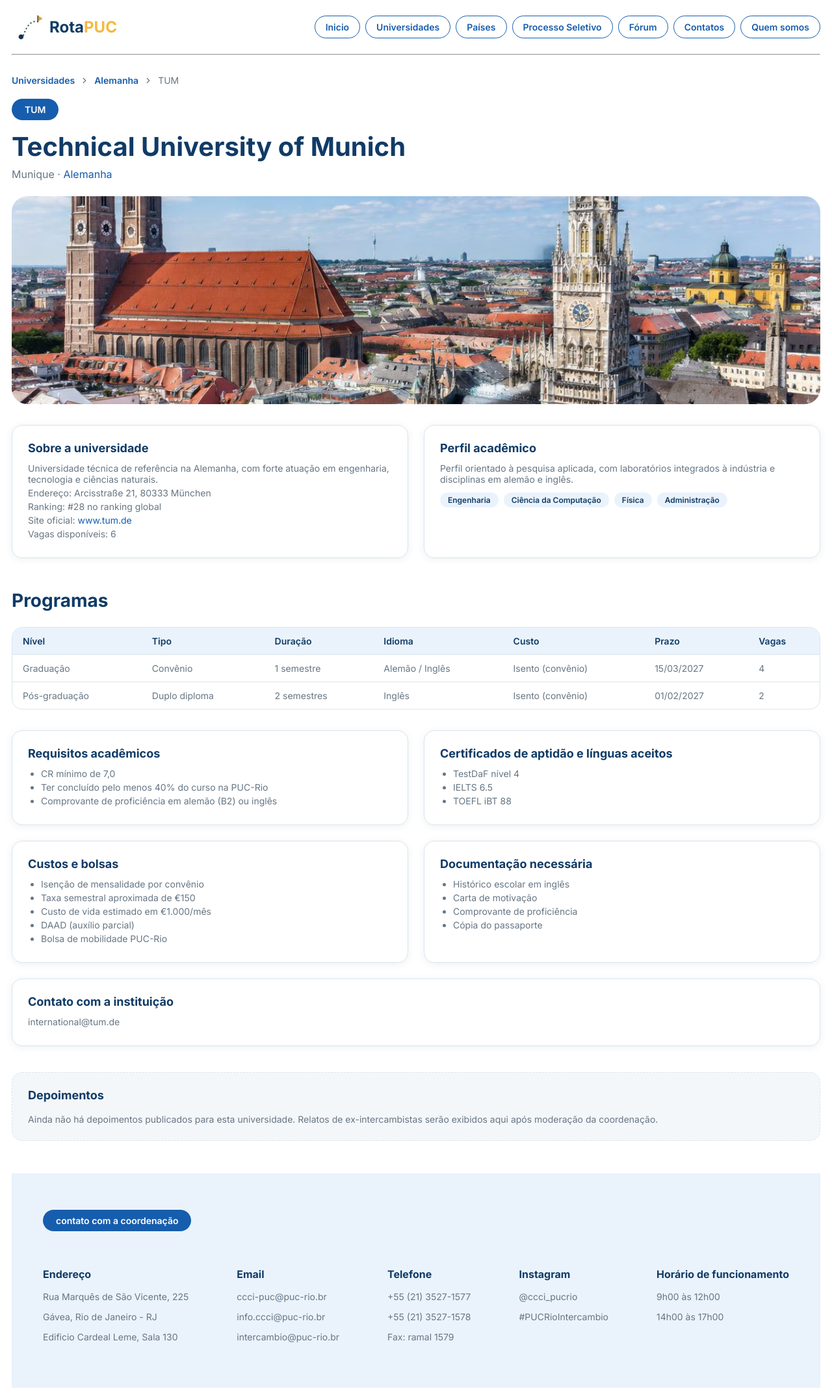
After one commit to StarksPedro/ENG4021-REPO-2-TIME-02, a Django app: page /universidade/ in a window 1280 px wide. The commit adds this page. Shown: the whole page at 65% size. Run offline with Django 5.2, Linux system fonts and the light colour scheme.

Commit message:
Adicionei tela da universidade de Munich

```diff
--- a/RotaPucProject/RotaPucProject/urls.py
+++ b/RotaPucProject/RotaPucProject/urls.py
@@ -26,4 +26,5 @@ urlpatterns = [
     path('contatos/', contatos, name='contatos'),
     path('nova-pergunta/', nova_pergunta, name='nova_pergunta'),
     path('forum/', forum, name='forum'),
+    path('universidade/', universidade, name='universidade'),
 ]
--- /dev/null
+++ b/RotaPucProject/Rotaapp/static/css/Manu/universidade.css
@@ -0,0 +1,217 @@
+body {
+    background-color: #ffffff;
+    font-family: 'Inter', sans-serif;
+    padding-right: 10px;
+    padding-left: 10px;
+}
+
+header {
+    display: flex;
+    justify-content: space-between;
+    align-items: center;
+}
+
+ul {
+    list-style: none;
+    display: flex;
+    gap: 8px;
+}
+
+nav a{
+    display:inline-block;
+    padding:8px 16px;
+    border:1px solid #165dad;
+    border-radius:999px;
+    color:#165dad;
+    text-decoration:none;
+    font-weight: 600;
+    font-size: 14px;
+}
+
+.logo {
+    font-size: 24px;
+    font-weight: 700;
+    color:#103b66;
+    text-decoration:none;
+    display: flex;
+    align-items: center;
+}
+
+.logo span{
+    color :#f4b942;
+}
+
+.caminho{
+    display: flex;
+    align-items: center;
+    gap: 8px;
+    margin-top: 30px;
+    margin-bottom: 20px;
+    font-size: 14px;
+    color: #667684;
+}
+.caminho a{
+    color: #165dad;
+    font-weight: 600;
+    text-decoration: none;
+}
+
+.selo{
+    display: inline-block;
+    background-color: #165dad;
+    color: #ffffff;
+    padding: 8px 20px;
+    border-radius: 999px;
+    font-size: 14px;
+    font-weight: 600;
+    text-decoration: none;
+}
+.titulo-universidade{
+    color: #103b66;
+    font-size: 40px;
+    margin-top: 16px;
+    margin-bottom: 8px;
+}
+.subtitulo{
+    color: #667684;
+    margin-top: 0;
+}
+.subtitulo a{
+    color: #165dad;
+    text-decoration: none;
+}
+.foto-universidade{
+    display: block;
+    width: 100%;
+    height: 320px;
+    object-fit: cover;
+    border-radius: 24px;
+    margin-top: 24px;
+}
+
+.duas-colunas{
+    display: grid;
+    grid-template-columns: 1fr 1fr;
+    gap: 24px;
+    margin-top: 32px;
+}
+.mais-espaco{
+    margin-bottom: 24px;
+}
+.card-info{
+    border: 1px solid #dbe4ec;
+    border-radius: 16px;
+    padding: 24px;
+    box-shadow: 0 2px 12px rgba(16, 59, 102, 0.08);
+}
+.card-info h3{
+    color: #103b66;
+    font-size: 18px;
+    margin-top: 0;
+    margin-bottom: 12px;
+}
+.card-info p{
+    color: #667684;
+    font-size: 14px;
+    margin-top: 0;
+    margin-bottom: 4px;
+}
+.card-info a{
+    color: #165dad;
+    text-decoration: none;
+}
+.espaco{
+    margin-top: 12px;
+}
+.lista-info{
+    list-style: disc;
+    display: block;
+    padding-left: 20px;
+    margin: 0;
+    color: #667684;
+    font-size: 14px;
+}
+.lista-info li{
+    margin-bottom: 4px;
+}
+.chips{
+    display: flex;
+    flex-wrap: wrap;
+    gap: 8px;
+}
+.chip{
+    background-color: #eaf3fc;
+    color: #103b66;
+    padding: 4px 12px;
+    border-radius: 999px;
+    font-size: 12px;
+    font-weight: 600;
+}
+
+.titulo-secao{
+    color: #103b66;
+    font-size: 28px;
+    margin-top: 48px;
+    margin-bottom: 24px;
+}
+.tabela-caixa{
+    overflow-x: auto;
+    border: 1px solid #dbe4ec;
+    border-radius: 16px;
+}
+table{
+    width: 100%;
+    border-collapse: collapse;
+    text-align: left;
+    font-size: 14px;
+}
+thead{
+    background-color: #eaf3fc;
+    color: #103b66;
+}
+th{
+    padding: 12px 16px;
+    font-weight: 600;
+}
+td{
+    padding: 12px 16px;
+    border-top: 1px solid #dbe4ec;
+    color: #667684;
+}
+
+.depoimentos{
+    margin-top: 40px;
+    padding: 24px;
+    background-color: #f4f7fa;
+    border: 1px dashed #dbe4ec;
+    border-radius: 16px;
+}
+.depoimentos h3{
+    color: #103b66;
+    font-size: 18px;
+    margin-top: 0;
+}
+.depoimentos p{
+    color: #667684;
+    font-size: 14px;
+    margin-bottom: 0;
+}
+
+.rodape{
+    margin-top: 50px;
+    background-color: #eaf3fc;
+    padding: 56px 48px;
+}
+.contatos{
+    display:flex;
+    justify-content: space-between;
+    margin-top: 40px;
+}
+.contatos h3{
+    color:#103b66;
+    font-size: 16px;
+}
+.contatos p{
+    color: #667684;
+    font-size: 14px;
+}
--- /dev/null
+++ b/RotaPucProject/Rotaapp/templates/Manu/html-paginas-manu/universidade.html
@@ -0,0 +1,192 @@
+{% load static %}
+<!DOCTYPE html>
+<html lang="pt-Br">
+<head>
+    <meta charset="UTF-8">
+    <meta name="viewport" content="width=device-width, initial-scale=1.0">
+    <title>Technical University of Munich | RotaPUC</title>
+    <link rel="preconnect" href="https://fonts.googleapis.com">
+    <link rel="preconnect" href="https://fonts.gstatic.com" crossorigin>
+    <link href="https://fonts.googleapis.com/css2?family=Inter:wght@400;600;700&display=swap" rel="stylesheet">
+    <link rel="stylesheet" href="{% static 'css/Manu/universidade.css' %}">
+</head>
+<body>
+    <header>
+        <a href="{% url 'home' %}" class="logo">
+            <img src="{% static 'css/Manu/logo.jpg' %}" alt="Logo do RotaPUC" width="58">
+            Rota<span>PUC</span>
+        </a>
+        <nav>
+            <ul>
+                <li><a href="{% url 'home' %}">Inicio</a></li>
+                <li><a href="{% url 'universidades' %}">Universidades</a></li>
+                <li><a href="{% url 'paises' %}">Países</a></li>
+                <li><a href="#">Processo Seletivo</a></li>
+                <li><a href="{% url 'forum' %}">Fórum</a></li>
+                <li><a href="{% url 'contatos' %}">Contatos</a></li>
+                <li><a href="#">Quem somos</a></li>
+            </ul>
+        </nav>
+    </header>
+    <hr>
+
+    <div class="caminho">
+        <a href="{% url 'universidades' %}">Universidades</a>
+        <svg width="14" height="14" viewBox="0 0 24 24" fill="none" stroke="currentColor" stroke-width="2" stroke-linecap="round" stroke-linejoin="round"><path d="m9 18 6-6-6-6"/></svg>
+        <a href="{% url 'paises' %}">Alemanha</a>
+        <svg width="14" height="14" viewBox="0 0 24 24" fill="none" stroke="currentColor" stroke-width="2" stroke-linecap="round" stroke-linejoin="round"><path d="m9 18 6-6-6-6"/></svg>
+        <span>TUM</span>
+    </div>
+
+    <span class="selo">TUM</span>
+    <h1 class="titulo-universidade">Technical University of Munich</h1>
+    <p class="subtitulo">Munique · <a href="{% url 'paises' %}">Alemanha</a></p>
+
+    <img class="foto-universidade" src="{% static 'css/Pedro/alemanha.jpg' %}" alt="Campus da Technical University of Munich">
+
+    <div class="duas-colunas">
+        <div class="card-info">
+            <h3>Sobre a universidade</h3>
+            <p>Universidade técnica de referência na Alemanha, com forte atuação em engenharia, tecnologia e ciências naturais.</p>
+            <p class="espaco">Endereço: Arcisstraße 21, 80333 München</p>
+            <p>Ranking: #28 no ranking global</p>
+            <p>Site oficial: <a href="https://www.tum.de" target="_blank">www.tum.de</a></p>
+            <p>Vagas disponíveis: 6</p>
+        </div>
+        <div class="card-info">
+            <h3>Perfil acadêmico</h3>
+            <p>Perfil orientado à pesquisa aplicada, com laboratórios integrados à indústria e disciplinas em alemão e inglês.</p>
+            <div class="chips espaco">
+                <span class="chip">Engenharia</span>
+                <span class="chip">Ciência da Computação</span>
+                <span class="chip">Física</span>
+                <span class="chip">Administração</span>
+            </div>
+        </div>
+    </div>
+
+    <h2 class="titulo-secao">Programas</h2>
+    <div class="tabela-caixa">
+        <table>
+            <thead>
+                <tr>
+                    <th>Nível</th>
+                    <th>Tipo</th>
+                    <th>Duração</th>
+                    <th>Idioma</th>
+                    <th>Custo</th>
+                    <th>Prazo</th>
+                    <th>Vagas</th>
+                </tr>
+            </thead>
+            <tbody>
+                <tr>
+                    <td>Graduação</td>
+                    <td>Convênio</td>
+                    <td>1 semestre</td>
+                    <td>Alemão / Inglês</td>
+                    <td>Isento (convênio)</td>
+                    <td>15/03/2027</td>
+                    <td>4</td>
+                </tr>
+                <tr>
+                    <td>Pós-graduação</td>
+                    <td>Duplo diploma</td>
+                    <td>2 semestres</td>
+                    <td>Inglês</td>
+                    <td>Isento (convênio)</td>
+                    <td>01/02/2027</td>
+                    <td>2</td>
+                </tr>
+            </tbody>
+        </table>
+    </div>
+
+    <div class="duas-colunas mais-espaco">
+        <div class="card-info">
+            <h3>Requisitos acadêmicos</h3>
+            <ul class="lista-info">
+                <li>CR mínimo de 7,0</li>
+                <li>Ter concluído pelo menos 40% do curso na PUC-Rio</li>
+                <li>Comprovante de proficiência em alemão (B2) ou inglês</li>
+            </ul>
+        </div>
+        <div class="card-info">
+            <h3>Certificados de aptidão e línguas aceitos</h3>
+            <ul class="lista-info">
+                <li>TestDaF nível 4</li>
+                <li>IELTS 6.5</li>
+                <li>TOEFL iBT 88</li>
+            </ul>
+        </div>
+        <div class="card-info">
+            <h3>Custos e bolsas</h3>
+            <ul class="lista-info">
+                <li>Isenção de mensalidade por convênio</li>
+                <li>Taxa semestral aproximada de €150</li>
+                <li>Custo de vida estimado em €1.000/mês</li>
+                <li>DAAD (auxílio parcial)</li>
+                <li>Bolsa de mobilidade PUC-Rio</li>
+            </ul>
+        </div>
+        <div class="card-info">
+            <h3>Documentação necessária</h3>
+            <ul class="lista-info">
+                <li>Histórico escolar em inglês</li>
+                <li>Carta de motivação</li>
+                <li>Comprovante de proficiência</li>
+                <li>Cópia do passaporte</li>
+            </ul>
+        </div>
+    </div>
+
+    <div class="card-info">
+        <h3>Contato com a instituição</h3>
+        <p>international@tum.de</p>
+    </div>
+
+    <div class="depoimentos">
+        <h3>Depoimentos</h3>
+        <p>Ainda não há depoimentos publicados para esta universidade. Relatos de ex-intercambistas serão exibidos aqui após moderação da coordenação.</p>
+    </div>
+
+    <footer class="rodape">
+        <a class="selo" href="{% url 'contatos' %}">contato com a coordenação</a>
+
+        <div class="contatos">
+            <div>
+                <h3>Endereço</h3>
+                <p>Rua Marquês de São Vicente, 225</p>
+                <p>Gávea, Rio de Janeiro - RJ</p>
+                <p>Edificio Cardeal Leme, Sala 130</p>
+            </div>
+
+            <div>
+                <h3>Email</h3>
+                <p>ccci-puc@puc-rio.br</p>
+                <p>info.ccci@puc-rio.br</p>
+                <p>intercambio@puc-rio.br</p>
+            </div>
+
+            <div>
+                <h3>Telefone</h3>
+                <p>+55 (21) 3527-1577</p>
+                <p>+55 (21) 3527-1578</p>
+                <p>Fax: ramal 1579</p>
+            </div>
+
+            <div>
+                <h3>Instagram</h3>
+                <p>@ccci_pucrio</p>
+                <p>#PUCRioIntercambio</p>
+            </div>
+
+            <div>
+                <h3>Horário de funcionamento</h3>
+                <p>9h00 às 12h00</p>
+                <p>14h00 às 17h00</p>
+            </div>
+        </div>
+    </footer>
+</body>
+</html>
--- a/RotaPucProject/Rotaapp/templates/Pedro/html-paginas-pedro/index2.html
+++ b/RotaPucProject/Rotaapp/templates/Pedro/html-paginas-pedro/index2.html
@@ -102,7 +102,7 @@
                     <h3>Technical University of Munich</h3>
                     <p>Munique</p>
                     <a href="https://www.tum.de/" target="_blank">www.tum.de/</a>
-                    <a class="botao-azul" href='#'>saiba mais</a>
+                    <a class="botao-azul" href="{% url 'universidade' %}">saiba mais</a>
                 </article >
                 <article class="card-univ" >
                     <h3>Heidelberg University</h3>
--- a/RotaPucProject/Rotaapp/views.py
+++ b/RotaPucProject/Rotaapp/views.py
@@ -17,3 +17,6 @@ def nova_pergunta(request):
 
 def forum(request):
     return render(request, 'Manu/html-paginas-manu/forum.html')
+
+def universidade(request):
+    return render(request, 'Manu/html-paginas-manu/universidade.html')
```
